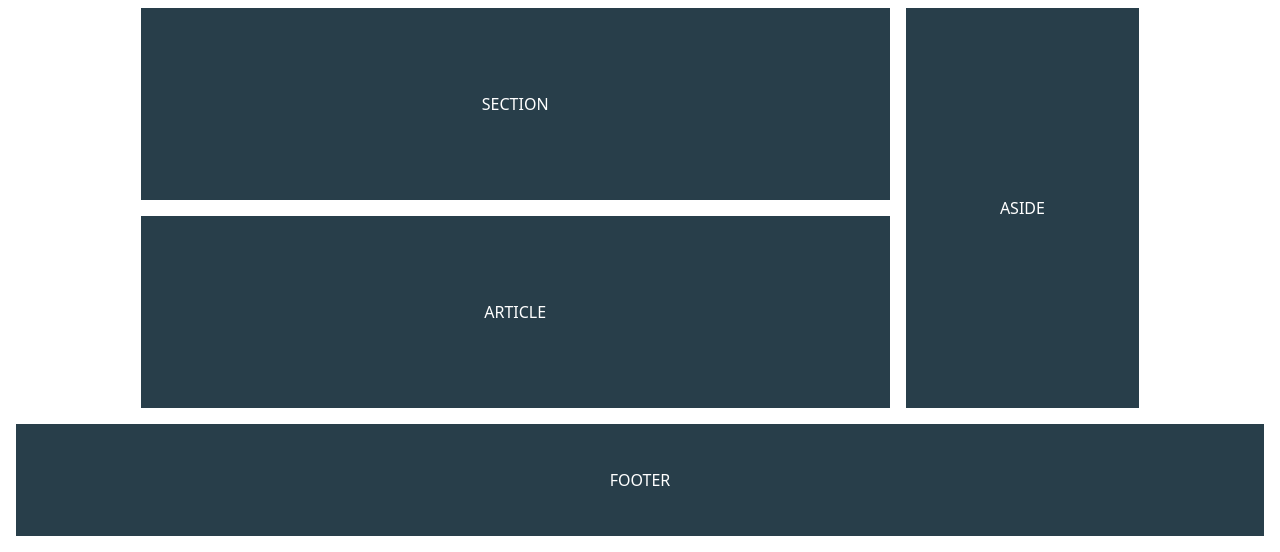
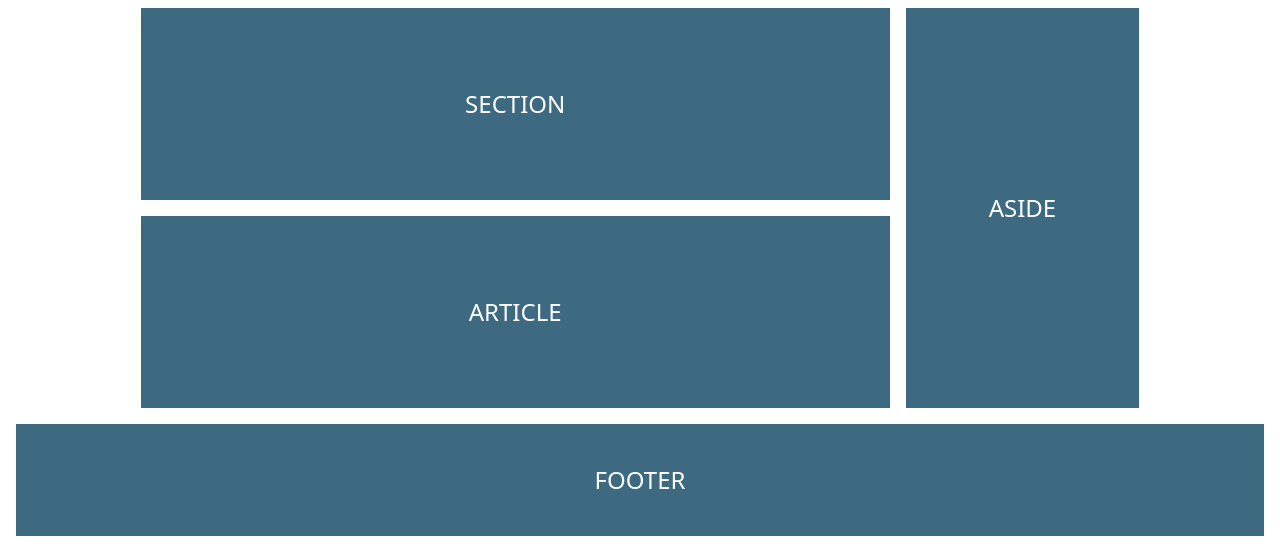
Before and after one commit to emmanuel-mendez/layout, a plain HTML site: page index.html in a window 1280 px wide. Shown: the part 248-800 px from the top of the page. Drawn offline with Linux system fonts and the light colour scheme.

Commit message:
Changing de color and the  font size of the template

```diff
--- a/assets/css/personalize.css
+++ b/assets/css/personalize.css
@@ -11,6 +11,7 @@
  align-items: center;
  justify-content: center;
  font-family: system-ui;
- background: #283e4a;
+ font-size: 1.5rem;
+ background: #3D6981;
  color: white;
 }
```
